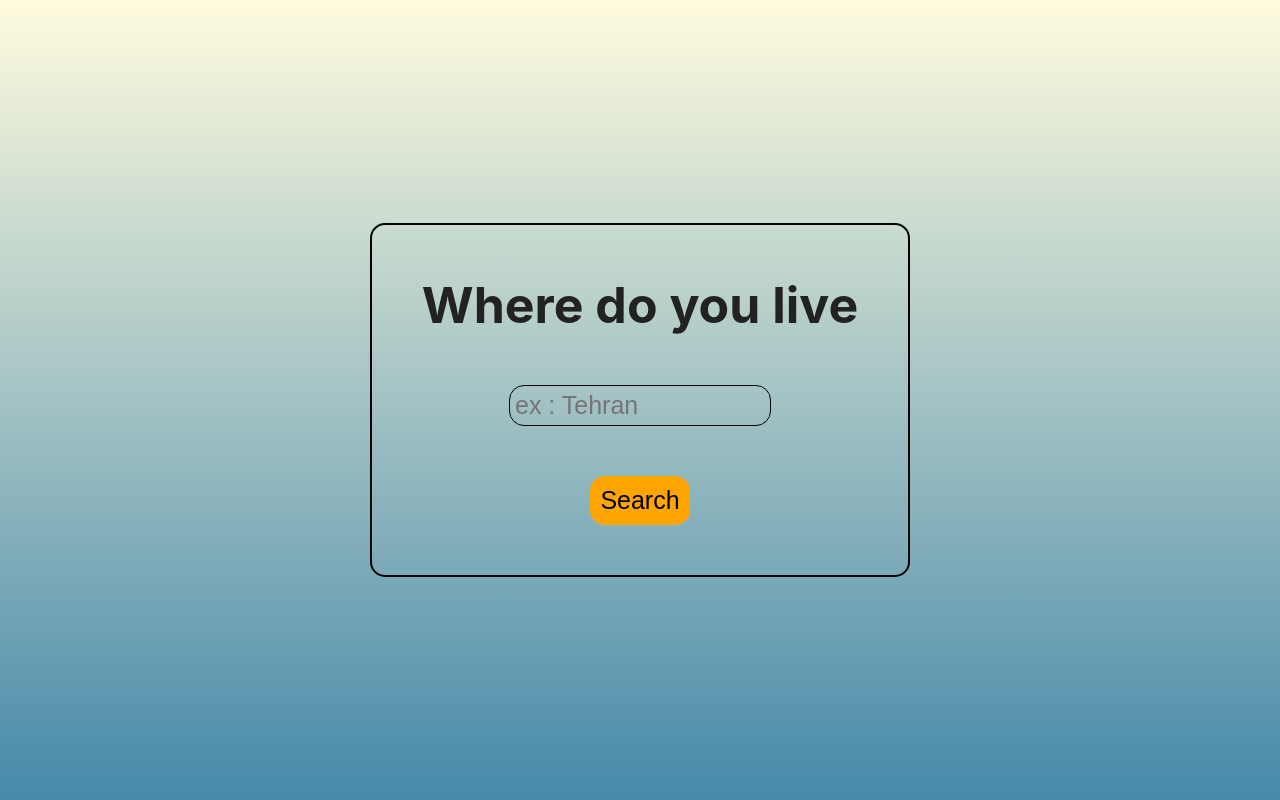
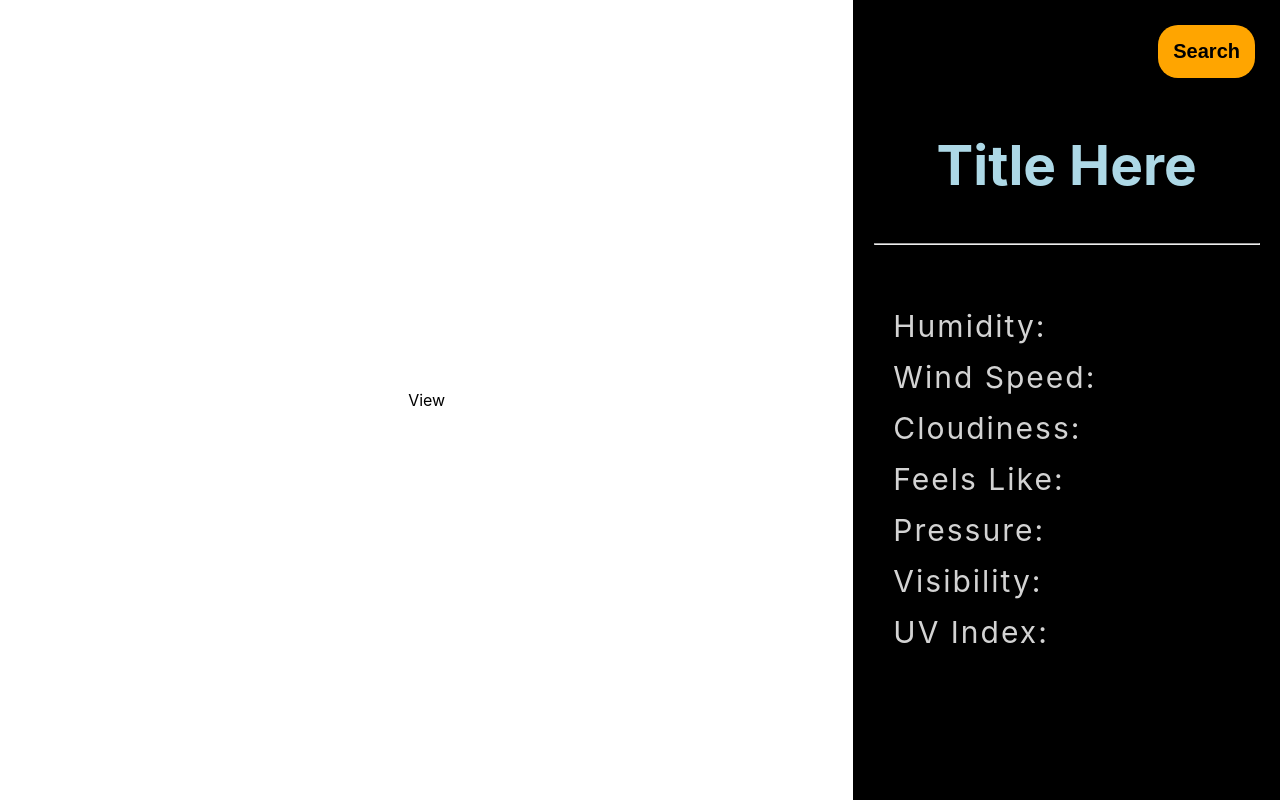
Before and after one commit to Dev-MostafaAzari/Weather-App, a React (Create React App) app: page / in a window 1280 px wide. Built offline with nearby package versions, Linux system fonts and the light colour scheme.

Commit message:
StatsBasicStyle

```diff
--- a/src/components/States/States.js
+++ b/src/components/States/States.js
@@ -4,9 +4,28 @@ import "../../styles/States.css";
 
 const States=()=>{
     return(
-        <div className="StatesMain">
-            <div className="StateWrapper">
-                states
+        <div className="StatsMain">
+            <div className="StatsWrapper">
+                <div className="SearchContainer">
+                    <button className="SearchBtn">Search</button>
+                </div>
+                <div className="StatsContainer">
+                    <div className="StatsHeader">
+                        <h1 className="StatsTitle">Title Here</h1>
+                    </div>
+                    <hr className="hr"/>
+                    <div className="StatsData">
+                        <ul className="WeatherData">
+                            <li>Humidity:</li>
+                            <li>Wind Speed:</li>
+                            <li>Cloudiness:</li>
+                            <li>Feels Like:</li>
+                            <li>Pressure:</li>
+                            <li>Visibility:</li>
+                            <li>UV Index:</li>
+                        </ul>
+                    </div>
+                </div>
             </div>
         </div>
     )
--- a/src/features/weather/weatherSlice.js
+++ b/src/features/weather/weatherSlice.js
@@ -1,7 +1,7 @@
 import { createSlice } from "@reduxjs/toolkit";
 
 const initialState = {
-    setLocation : false,
+    setLocation : true,
     loading : false,
     weather:{},
 };
--- a/src/styles/App.css
+++ b/src/styles/App.css
@@ -2,5 +2,6 @@
 {
     width: 100%;
     height: 100vh;
-
+    margin: 0;
+    padding: 0;
 }
--- a/src/styles/States.css
+++ b/src/styles/States.css
@@ -0,0 +1,72 @@
+.StatsMain
+{
+    width: 100%;
+    height: 100%;
+    overflow: hidden;
+}
+.StatsWrapper
+{
+    width: 100%;
+    height: 100%;
+    position: relative;
+    display: flex;
+    flex-direction: column;
+    justify-content: center;
+    align-items: center;
+}
+.SearchContainer
+{
+    position: absolute;
+    top:25px;
+    right: 25px;
+}
+.SearchBtn
+{
+    padding: 15px;
+    outline: none;
+    background-color: orange;
+    cursor: pointer;
+    border-radius: 20px;
+    border: none;
+    font-size: 20px;
+    font-weight: 600;
+}
+.StatsContainer
+{
+    display: flex;
+    width: 100%;
+    flex-direction: column;
+    justify-content: center;
+    align-items: center;
+    overflow: scroll;
+    scrollbar-width: none;
+}
+.StatsHeader
+{
+    width:100%;
+    text-align: center;
+}
+.StatsTitle
+{
+    font-size: 55px;
+    color: lightblue;
+}
+.hr
+{
+    width: 90%;
+}
+.StatsData
+{
+    width: 100%;
+    padding: 25px 20px;
+}
+.WeatherData
+{
+    list-style: none;
+    font-size: 30px;
+    letter-spacing: 2px;
+    display: flex;
+    flex-direction: column;
+    gap: 15px;
+    color: lightgray;
+}
```
